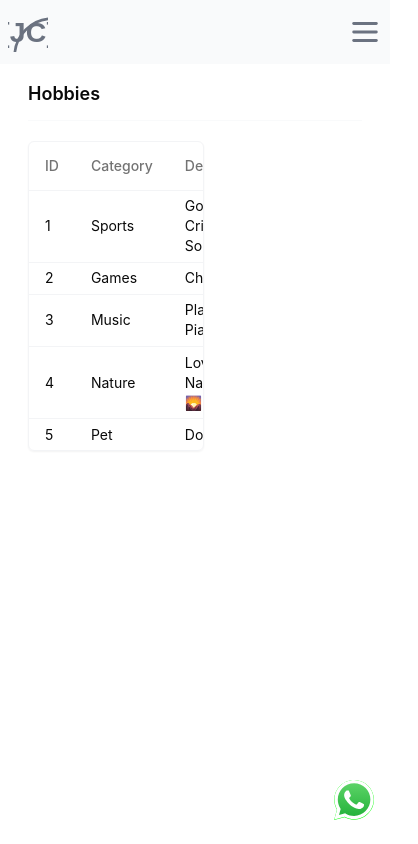
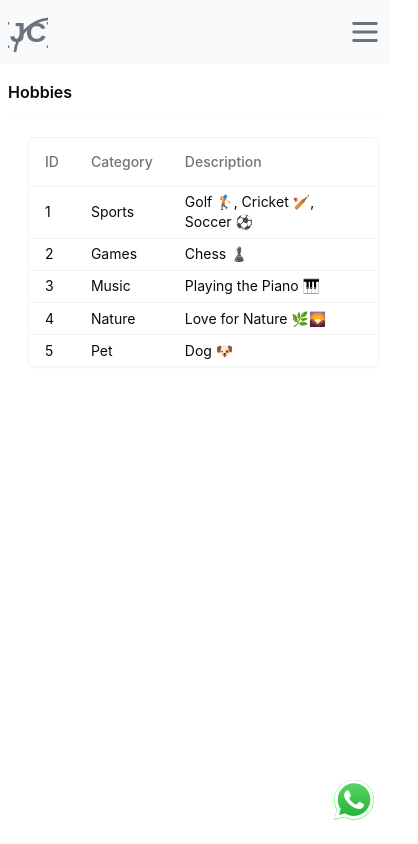
Before and after one commit to judahtc/judahtc.github.io, a React (Vite) app: page /hobbies in a window 390 px wide. Shown: the whole page, 418 px wide, since content can reach past the window. Built offline with nearby package versions, Linux system fonts and the light colour scheme.

Commit message:
feat: made the hobies tbale responsive

```diff
--- a/src/components/Hobbies.tsx
+++ b/src/components/Hobbies.tsx
@@ -5,9 +5,11 @@ export function Hobbies() {
     return (
         <>
             {" "}
-            <div className="ml-7 mb-3 font-semibold text-lg">Hobbies</div>
-            <hr className="mx-7 border-gray-50"></hr>
-            <div className="w-1/2 ml-7 mt-5">
+            <div className="lg:ml-7 mx-2 mb-3 font-semibold lg:text-lg">
+                Hobbies
+            </div>
+            <hr className="lg:mx-7 mx-2 border-gray-50"></hr>
+            <div className="lg:w-1/2 w-full ml-7 mt-5">
                 <DataTable data={hobbies} columns={columns}></DataTable>
             </div>
         </>
```
